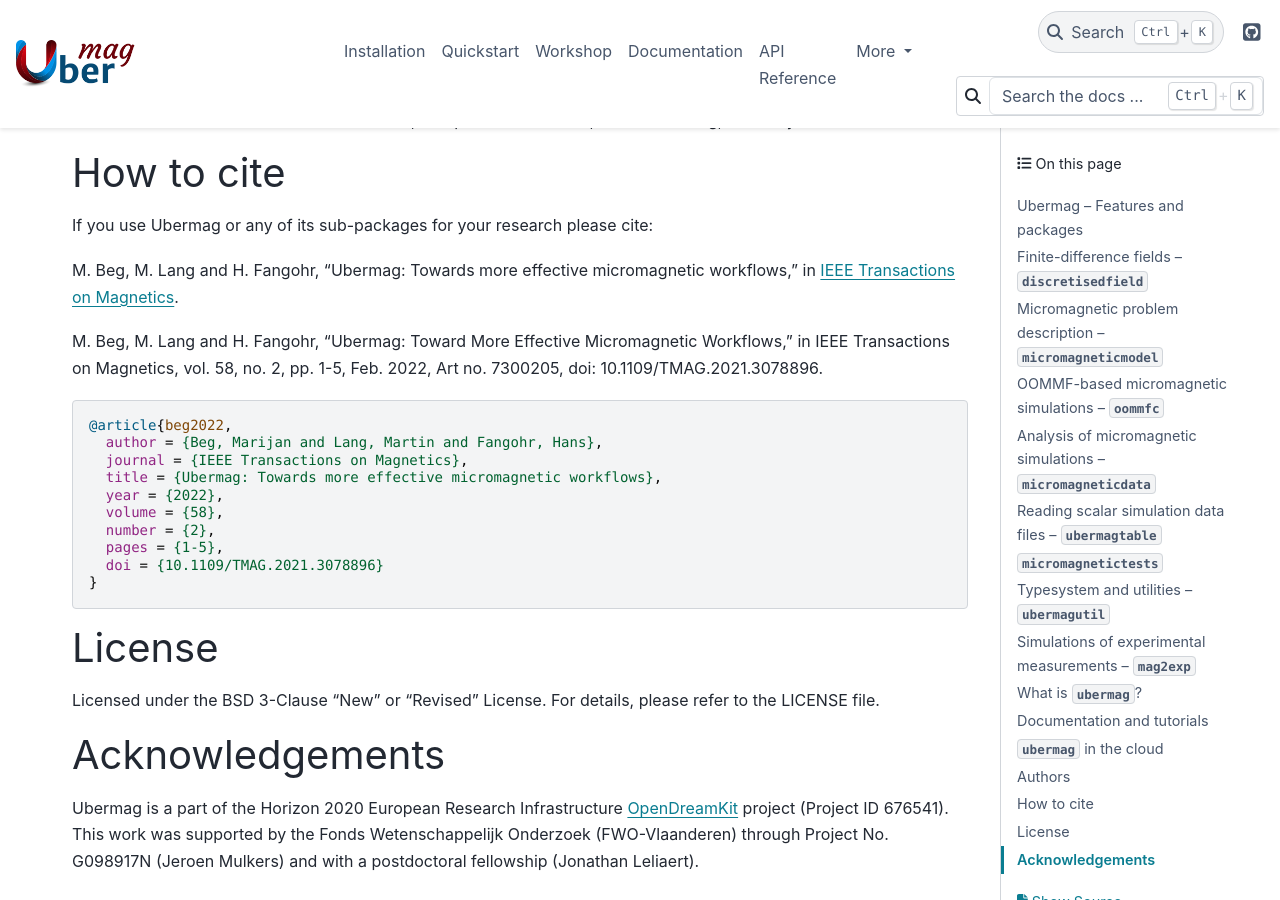
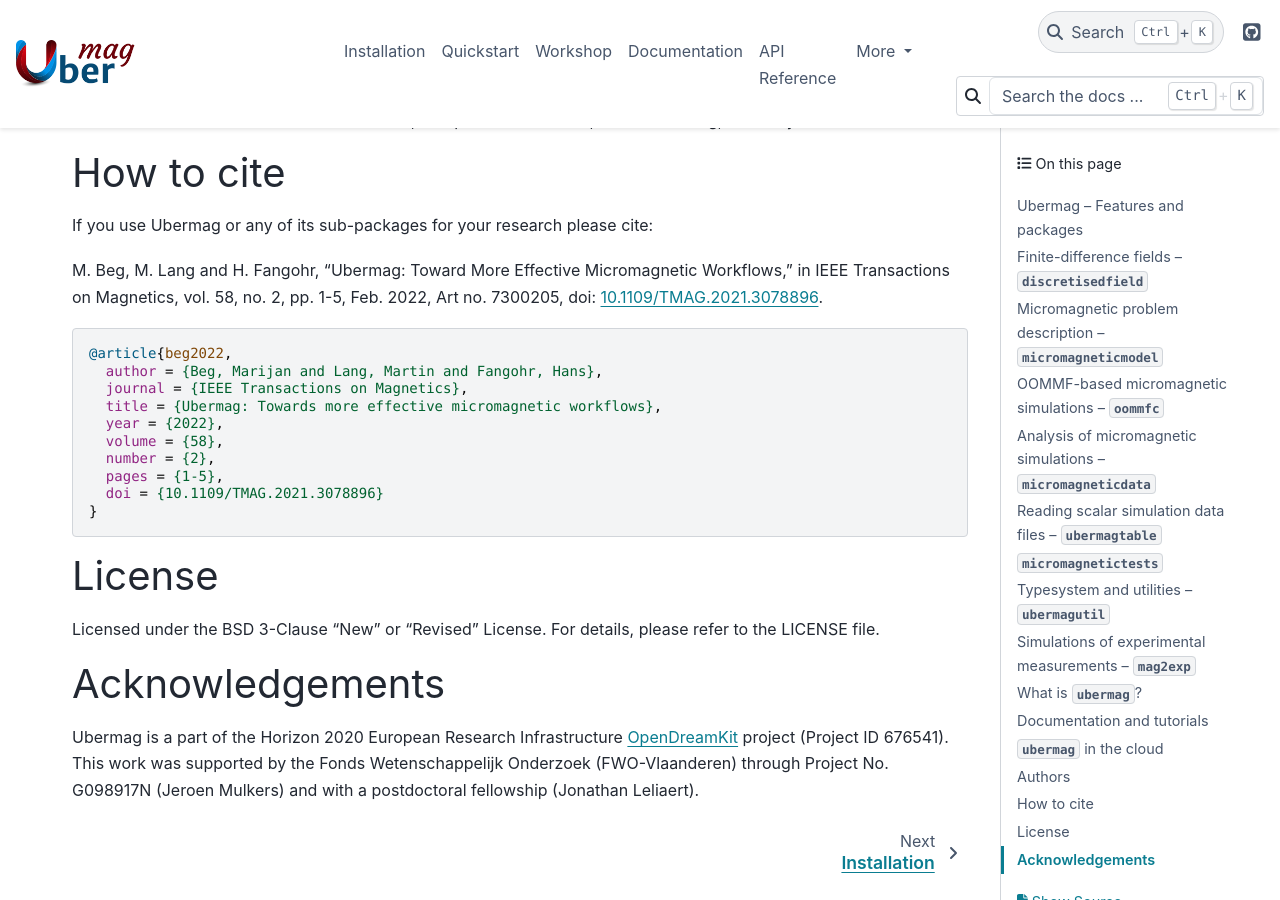
Before and after one commit to ubermag/ubermag.github.io, a Sphinx documentation site: the page built from source/index.rst, in a window 1280 px wide and 900 px high, scrolled down 5824 px. Built offline with Sphinx 7.4.7 and the PyData theme 0.15.4, drawn with Linux system fonts in a browser that asks for light colours; pages that are not in the unit, such as notebooks, are missing from menus.

Commit message:
Update index.rst

```diff
--- a/source/index.rst
+++ b/source/index.rst
@@ -183,13 +183,10 @@
 
 If you use Ubermag or any of its sub-packages for your research please cite:
 
-M. Beg, M. Lang and H. Fangohr, "Ubermag: Towards more effective micromagnetic
-workflows," in `IEEE Transactions on Magnetics
-<https://doi.org/10.1109/TMAG.2021.3078896>`__.
-
 M. Beg, M. Lang and H. Fangohr, "Ubermag: Toward More Effective Micromagnetic
 Workflows," in IEEE Transactions on Magnetics, vol. 58, no. 2, pp. 1-5, Feb.
-2022, Art no. 7300205, doi: 10.1109/TMAG.2021.3078896.
+2022, Art no. 7300205, doi: `10.1109/TMAG.2021.3078896
+<https://doi.org/10.1109/TMAG.2021.3078896>`__.
 
 .. code-block:: bib
 
```
